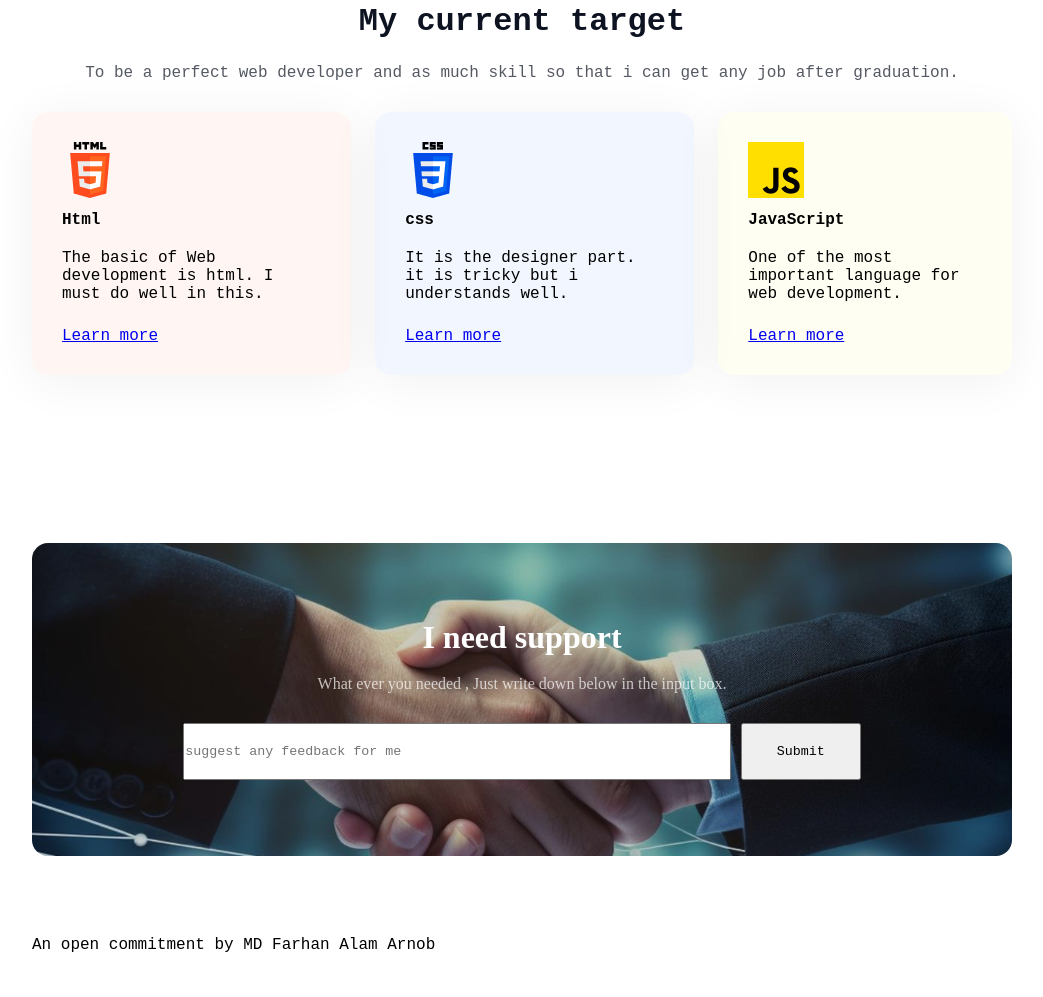
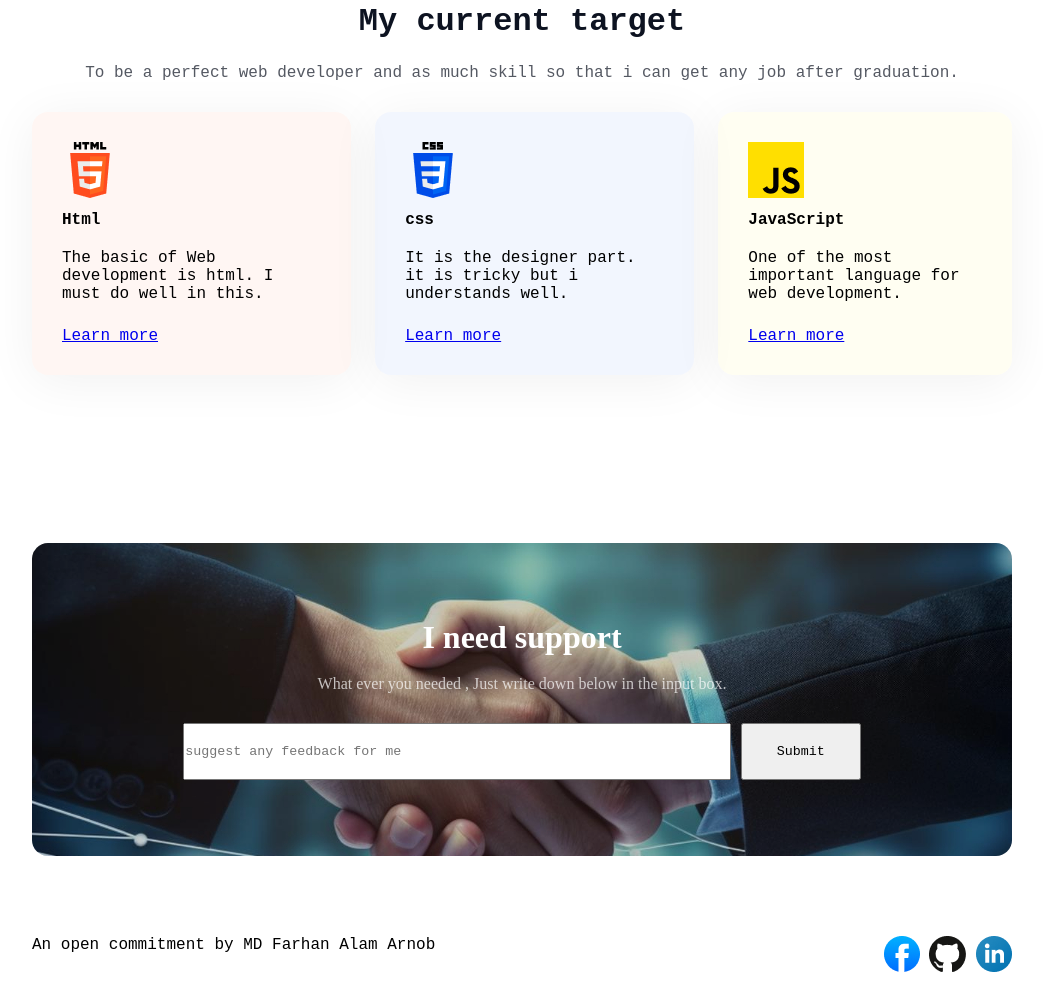
Before and after one commit to farhanarnob44/my-assignment-project-1, a plain HTML site: page index.html in a window 1280 px wide. Shown: the part 3002-3999 px from the top of the page, without its empty margins (118-1161 px from the left). Before the commit the page ends 3976 px from the top, so only its background shows below. Drawn offline with Linux system fonts and the light colour scheme; the site is published under a folder, as on GitHub Pages, so addresses that start at the root find nothing; a web font is replaced by a local one.

Commit message:
full stop edit is done now

```diff
--- a/index.html
+++ b/index.html
@@ -177,13 +177,13 @@
       </div>
       <div class="last-one">
         <a class="extraa2" href="facebook.com"
-          ><img src="/assets/facebook.png" alt=""
+          ><img src="./assets/facebook.png" alt=""
         /></a>
         <a class="extraa2" href="github.com"
-          ><img src="/assets/github.png" alt=""
+          ><img src="./assets/github.png" alt=""
         /></a>
         <a class="extraa2" href="linkedin.com"
-          ><img src="/assets/linkedin-icon 1.png" alt=""
+          ><img src="./assets/linkedin-icon 1.png" alt=""
         /></a>
       </div>
     </footer>
```
